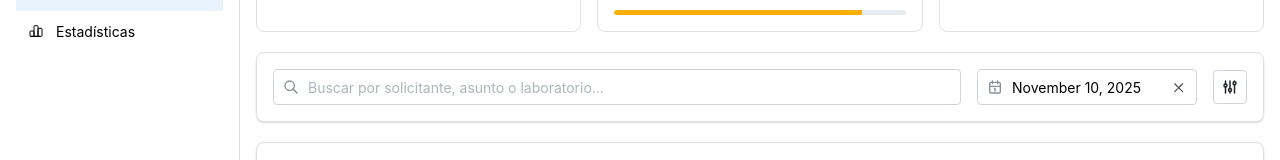
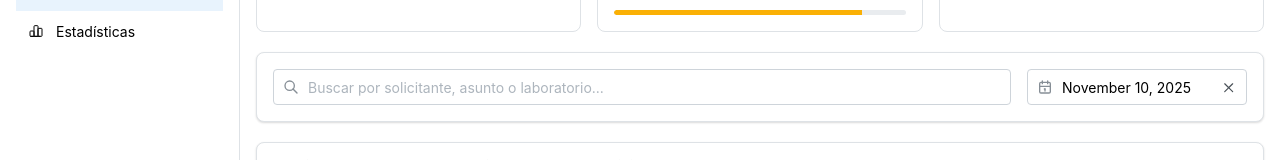
Before and after one commit to carlos-alberto-code/gestion-laboratorios, a React (Vite) app: page / in a window 1280 px wide. Both pictures are taken after a click on the link "Reservaciones". Shown: the part 253-413 px from the top of the page. Built offline with nearby package versions, Linux system fonts and the light colour scheme.

Commit message:
Se elimino un filtro innecesario

```diff
--- a/src/views/BookingView.tsx
+++ b/src/views/BookingView.tsx
@@ -1,6 +1,6 @@
 import {useState, useEffect, useCallback} from 'react';
-import {Title, Text, Stack, Button, Group, TextInput, Paper, ActionIcon, Modal, LoadingOverlay} from '@mantine/core';
-import {IconPlus, IconSearch, IconAdjustments, IconCalendar} from '@tabler/icons-react';
+import {Title, Text, Stack, Button, Group, TextInput, Paper, Modal, LoadingOverlay} from '@mantine/core';
+import {IconPlus, IconSearch, IconCalendar} from '@tabler/icons-react';
 import {DatePickerInput} from '@mantine/dates';
 import {useDisclosure} from '@mantine/hooks';
 import {notifications} from '@mantine/notifications';
@@ -230,9 +230,6 @@ export function BookingView() {
                             style={{width: 220}}
                             clearable
                         />
-                        <ActionIcon variant="default" size="lg" aria-label="Filtros avanzados">
-                            <IconAdjustments size={18}/>
-                        </ActionIcon>
                     </Group>
                 </Paper>
 
```
